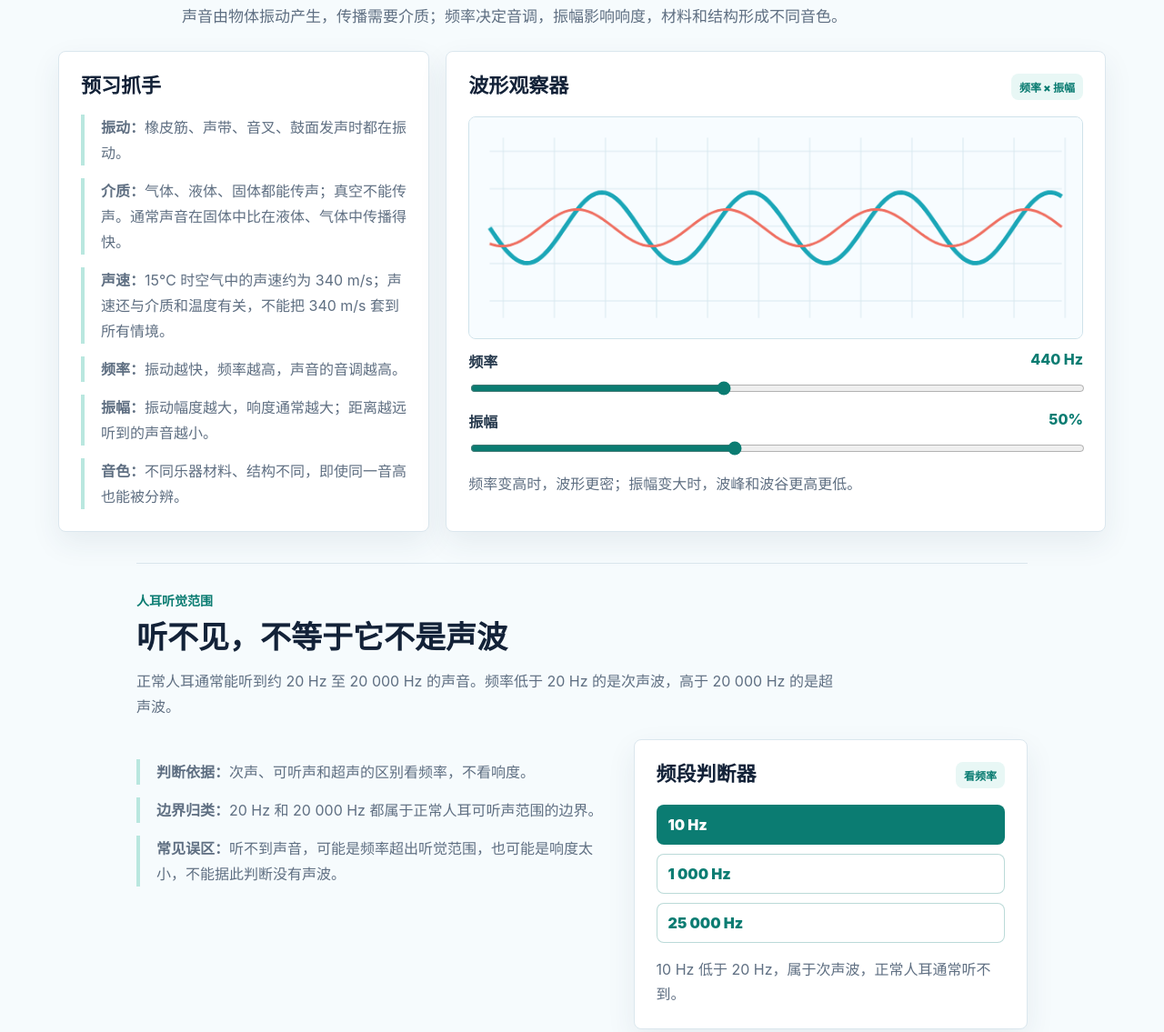
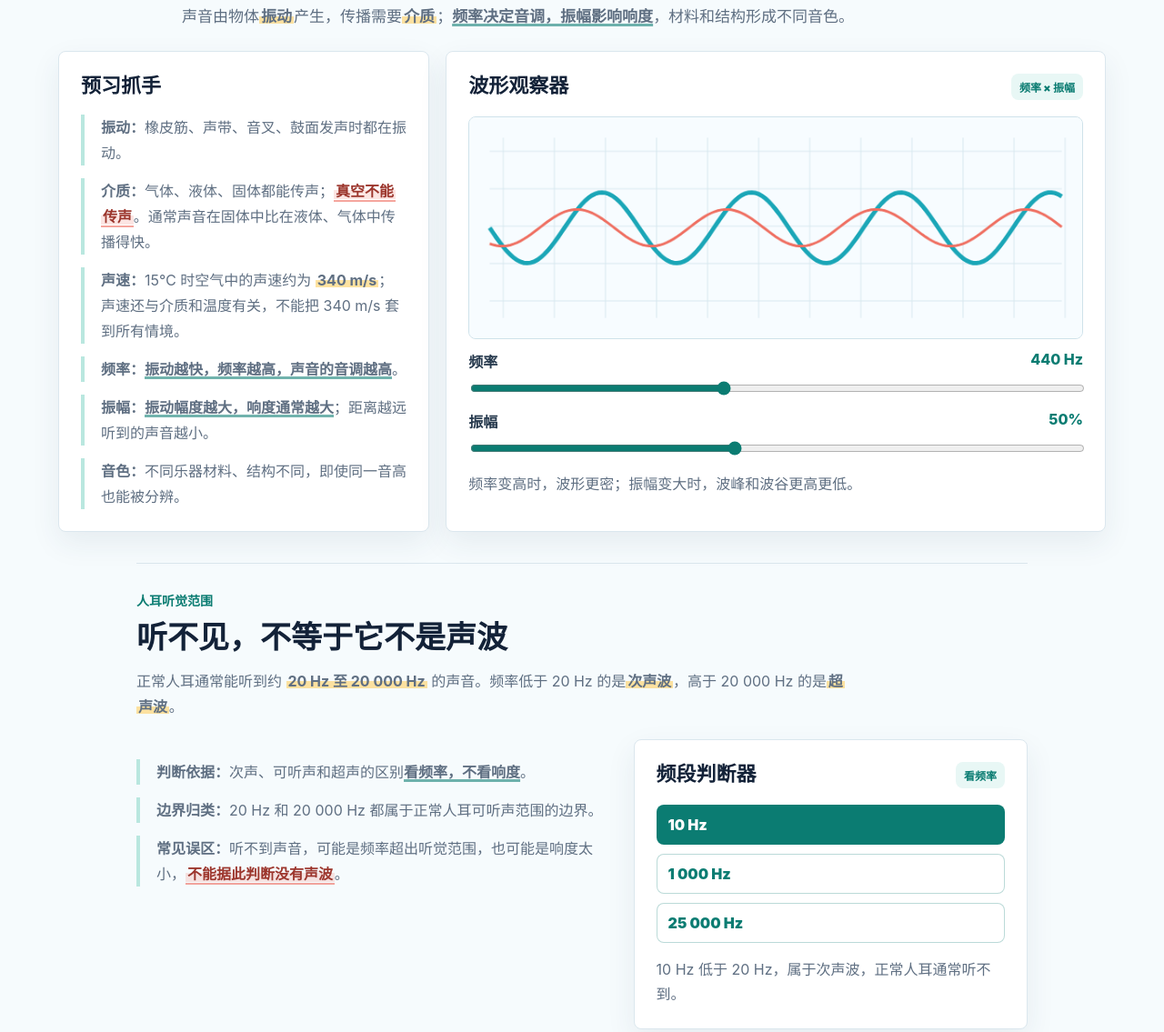
Before and after one commit to Lian-Crasher/GithubPage-2, a plain HTML site: page chapters/chapter2-sound.html in a window 1280 px wide. Shown: the part 893-2028 px from the top of the page at 91% size. Drawn offline with Linux system fonts and the light colour scheme.

Commit message:
Prototype keyword emphasis in sound chapter

```diff
--- a/chapters/chapter2-sound.html
+++ b/chapters/chapter2-sound.html
@@ -6,7 +6,7 @@
     <meta name="description" content="八年级物理声现象预习：理解声音的产生与传播、音调响度音色、声的利用和噪声控制。" />
     <title>第二章 声现象 - 八年级物理预习站</title>
     <link rel="icon" href="../assets/favicon.svg" type="image/svg+xml" />
-    <link rel="stylesheet" href="../styles/main.css?v=16" />
+    <link rel="stylesheet" href="../styles/main.css?v=17" />
   </head>
   <body data-page="sound">
     <header class="topbar">
@@ -40,17 +40,17 @@
         <div class="section-head compact">
           <p class="eyebrow">第 1-2 节</p>
           <h2 id="sound-origin-title">声音的产生、传播与三大特性</h2>
-          <p>声音由物体振动产生，传播需要介质；频率决定音调，振幅影响响度，材料和结构形成不同音色。</p>
+          <p>声音由物体<mark class="key-term">振动</mark>产生，传播需要<mark class="key-term">介质</mark>；<span class="key-rule">频率决定音调，振幅影响响度</span>，材料和结构形成不同音色。</p>
         </div>
         <div class="sound-grid">
           <div class="knowledge-panel">
             <h3>预习抓手</h3>
             <ul class="clean-list">
               <li><strong>振动：</strong>橡皮筋、声带、音叉、鼓面发声时都在振动。</li>
-              <li><strong>介质：</strong>气体、液体、固体都能传声；真空不能传声。通常声音在固体中比在液体、气体中传播得快。</li>
-              <li><strong>声速：</strong>15℃ 时空气中的声速约为 340 m/s；声速还与介质和温度有关，不能把 340 m/s 套到所有情境。</li>
-              <li><strong>频率：</strong>振动越快，频率越高，声音的音调越高。</li>
-              <li><strong>振幅：</strong>振动幅度越大，响度通常越大；距离越远听到的声音越小。</li>
+              <li><strong>介质：</strong>气体、液体、固体都能传声；<span class="key-caution">真空不能传声</span>。通常声音在固体中比在液体、气体中传播得快。</li>
+              <li><strong>声速：</strong>15℃ 时空气中的声速约为 <mark class="key-term">340 m/s</mark>；声速还与介质和温度有关，不能把 340 m/s 套到所有情境。</li>
+              <li><strong>频率：</strong><span class="key-rule">振动越快，频率越高，声音的音调越高</span>。</li>
+              <li><strong>振幅：</strong><span class="key-rule">振动幅度越大，响度通常越大</span>；距离越远听到的声音越小。</li>
               <li><strong>音色：</strong>不同乐器材料、结构不同，即使同一音高也能被分辨。</li>
             </ul>
           </div>
@@ -77,14 +77,14 @@
           <div class="concept-module-head">
             <p class="eyebrow">人耳听觉范围</p>
             <h3>听不见，不等于它不是声波</h3>
-            <p>正常人耳通常能听到约 20 Hz 至 20 000 Hz 的声音。频率低于 20 Hz 的是次声波，高于 20 000 Hz 的是超声波。</p>
+            <p>正常人耳通常能听到约 <mark class="key-term">20 Hz 至 20 000 Hz</mark> 的声音。频率低于 20 Hz 的是<mark class="key-term">次声波</mark>，高于 20 000 Hz 的是<mark class="key-term">超声波</mark>。</p>
           </div>
           <div class="concept-grid">
             <div class="concept-copy">
               <ul class="clean-list">
-                <li><strong>判断依据：</strong>次声、可听声和超声的区别看频率，不看响度。</li>
+                <li><strong>判断依据：</strong>次声、可听声和超声的区别<span class="key-rule">看频率，不看响度</span>。</li>
                 <li><strong>边界归类：</strong>20 Hz 和 20 000 Hz 都属于正常人耳可听声范围的边界。</li>
-                <li><strong>常见误区：</strong>听不到声音，可能是频率超出听觉范围，也可能是响度太小，不能据此判断没有声波。</li>
+                <li><strong>常见误区：</strong>听不到声音，可能是频率超出听觉范围，也可能是响度太小，<span class="key-caution">不能据此判断没有声波</span>。</li>
               </ul>
             </div>
             <div class="interactive-panel compact-tool">
@@ -107,7 +107,7 @@
         <div class="section-head compact">
           <p class="eyebrow">第 3-5 节</p>
           <h2 id="sound-use-title">声可以传递信息，也可以传递能量</h2>
-          <p>蝙蝠、倒车雷达、声呐、B 超利用回声和反射获得信息；超声清洗和碎石说明声波也能传递能量。噪声控制要从声源、传播过程和人耳三个环节入手。</p>
+          <p>蝙蝠、倒车雷达、声呐、B 超利用回声和反射<mark class="key-term">获得信息</mark>；超声清洗和碎石说明声波也能<mark class="key-term">传递能量</mark>。噪声控制要从<span class="key-rule">声源、传播过程和人耳</span>三个环节入手。</p>
         </div>
         <div class="application-grid">
           <article class="app-card">
@@ -123,7 +123,7 @@
           <article class="app-card">
             <span class="app-icon">dB</span>
             <h3>控制噪声</h3>
-            <p>消声器、隔音板、耳罩分别对应防止产生、阻断传播、防止入耳。</p>
+            <p>消声器、隔音板、耳罩分别对应<span class="key-rule">防止产生、阻断传播、防止入耳</span>。</p>
           </article>
         </div>
         <div class="two-column sound-tools">
--- a/styles/main.css
+++ b/styles/main.css
@@ -514,6 +514,48 @@ section {
   font-weight: 900;
   background: #e8f7f5;
   border-radius: 8px;
+}
+
+.key-term,
+.key-rule,
+.key-caution {
+  box-decoration-break: clone;
+  -webkit-box-decoration-break: clone;
+  font-weight: 750;
+}
+
+.key-term {
+  margin: 0;
+  padding: 0 0.12em;
+  color: inherit;
+  background: linear-gradient(
+    180deg,
+    transparent 48%,
+    rgba(255, 209, 102, 0.62) 48%,
+    rgba(255, 209, 102, 0.62) 92%,
+    transparent 92%
+  );
+}
+
+.key-rule {
+  text-decoration-line: underline;
+  text-decoration-color: rgba(11, 124, 114, 0.58);
+  text-decoration-thickness: 0.16em;
+  text-decoration-skip-ink: none;
+  text-underline-offset: 0.14em;
+}
+
+.key-caution {
+  padding: 0 0.12em;
+  color: #9c362d;
+  background: linear-gradient(
+    180deg,
+    transparent 46%,
+    rgba(239, 111, 97, 0.18) 46%,
+    rgba(239, 111, 97, 0.18) 94%,
+    transparent 94%
+  );
+  border-bottom: 2px solid rgba(239, 111, 97, 0.62);
 }
 
 .ruler-demo {
```
